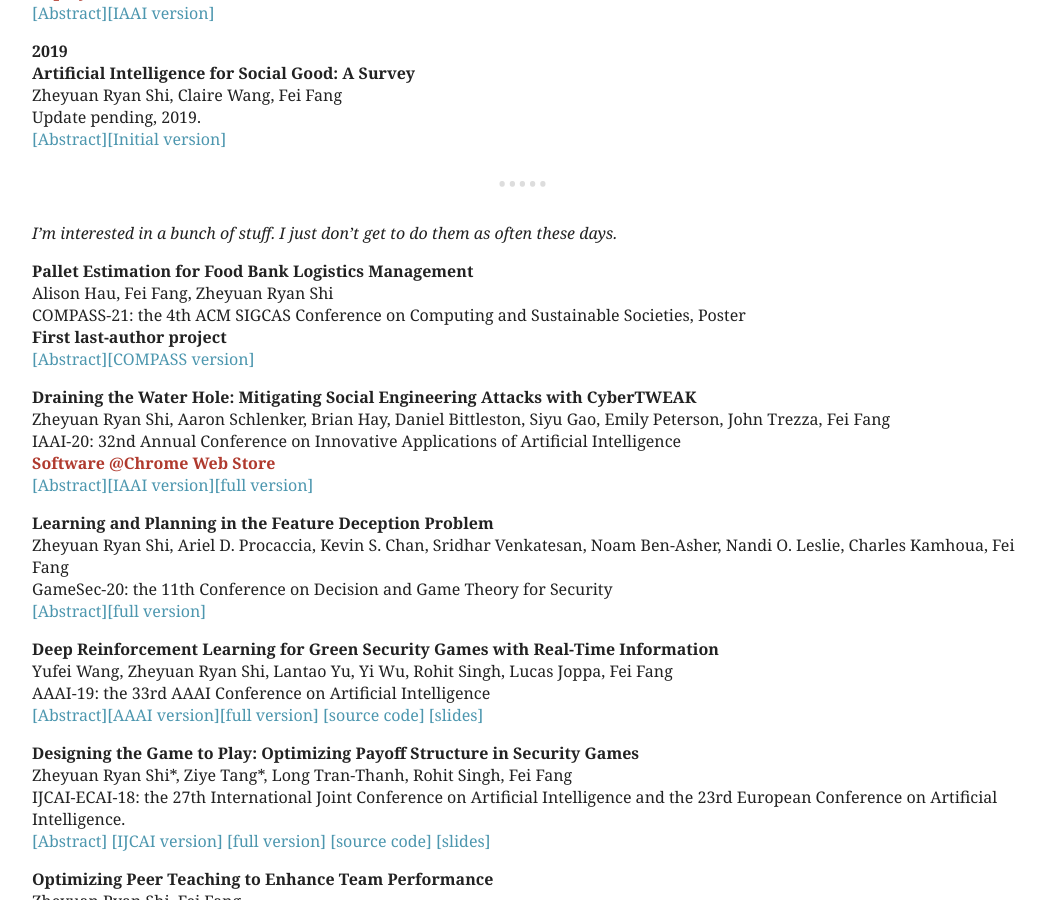
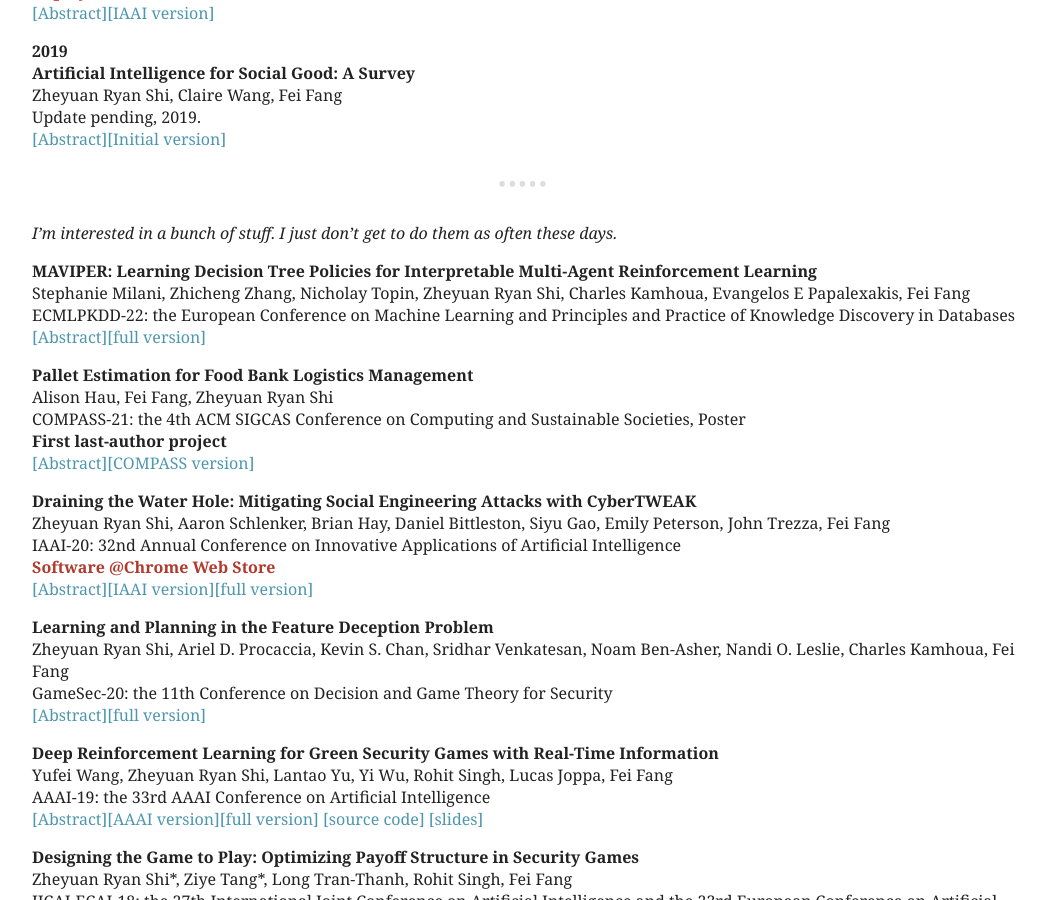
Before and after one commit to ryanzshi/ryanzshi.github.io, a Jekyll site: the page built from index.md, in a window 1280 px wide and 900 px high, scrolled down 1021 px. Shown: the whole window, without its empty margins (116-1162 px from the left). Built offline with Jekyll 4.4.1, drawn with Linux system fonts in a browser that asks for light colours.

Commit message:
add maviper

```diff
--- a/index.md
+++ b/index.md
@@ -158,6 +158,17 @@ Update pending, 2019.
 ---
 *I'm interested in a bunch of stuff. I just don't get to do them as often these days.*
 
+**MAVIPER: Learning Decision Tree Policies for Interpretable Multi-Agent Reinforcement Learning**
+<br>
+Stephanie Milani, Zhicheng Zhang, Nicholay Topin, Zheyuan Ryan Shi, Charles Kamhoua, Evangelos E Papalexakis, Fei Fang
+<br>
+ECMLPKDD-22: the European Conference on Machine Learning and Principles and Practice of Knowledge Discovery in Databases
+<br>
+<a id="abs-maviper-button" onclick="absCHF('abs-maviper')" style="cursor:pointer;">[Abstract]</a>[[full version]](https://arxiv.org/abs/2205.12449)
+<div id="abs-maviper" style="display:none;">
+<blockquote>Many recent breakthroughs in multi-agent reinforcement learning (MARL) require the use of deep neural networks, which are challenging for human experts to interpret and understand. On the other hand, existing work on interpretable reinforcement learning (RL) has shown promise in extracting more interpretable decision tree-based policies from neural networks, but only in the single-agent setting. To fill this gap, we propose the first set of algorithms that extract interpretable decision-tree policies from neural networks trained with MARL. The first algorithm, IVIPER, extends VIPER, a recent method for single-agent interpretable RL, to the multi-agent setting. We demonstrate that IVIPER learns high-quality decision-tree policies for each agent. To better capture coordination between agents, we propose a novel centralized decision-tree training algorithm, MAVIPER. MAVIPER jointly grows the trees of each agent by predicting the behavior of the other agents using their anticipated trees, and uses resampling to focus on states that are critical for its interactions with other agents. We show that both algorithms generally outperform the baselines and that MAVIPER-trained agents achieve better-coordinated performance than IVIPER-trained agents on three different multi-agent particle-world environments.</blockquote>
+</div>
+
 
 **Pallet Estimation for Food Bank Logistics Management**
 <br>
```
